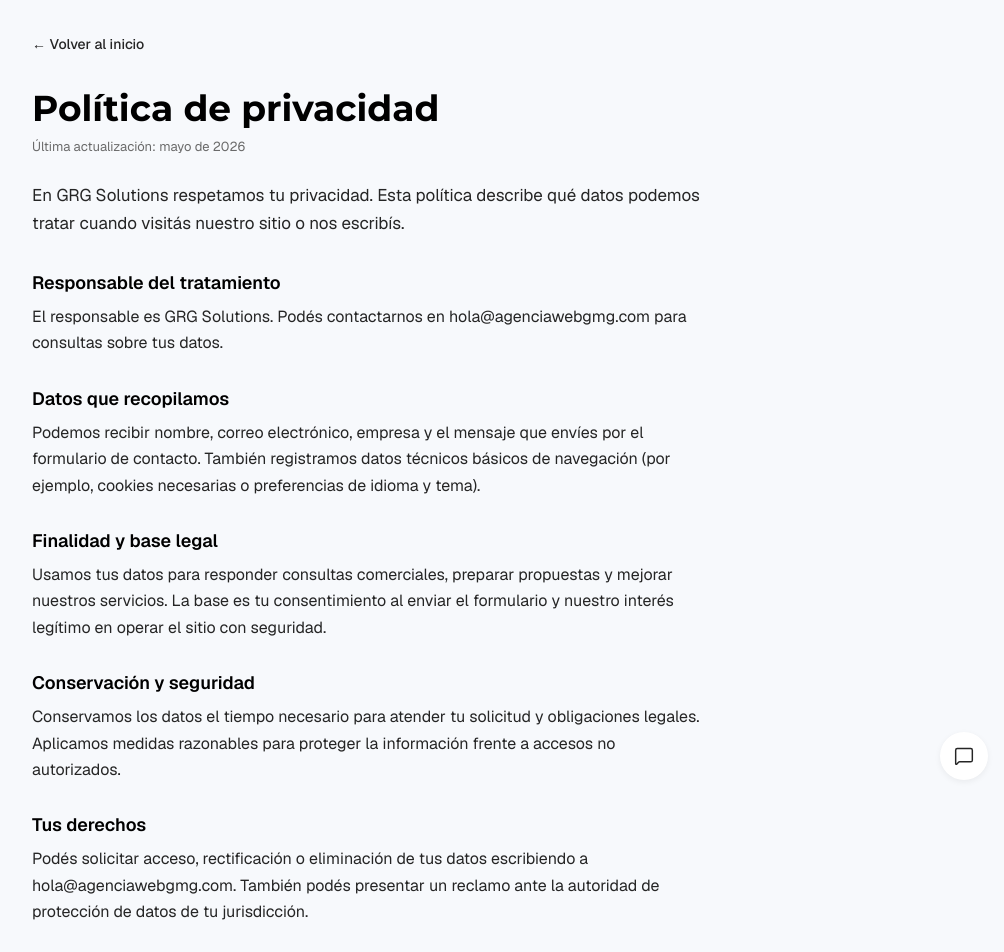
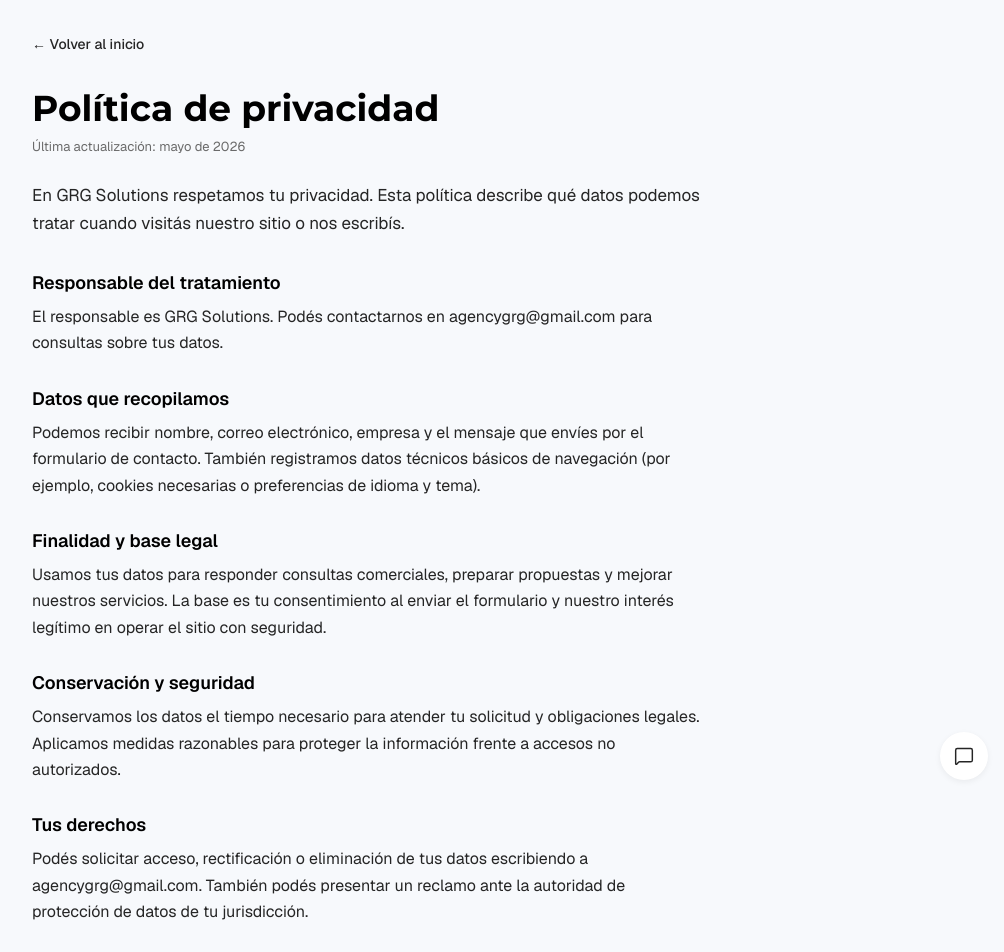
Before and after one commit to Galleee2002/Agencia-Web-GRG, a Next.js app: page /privacidad in a window 1280 px wide. Shown: the top 952 px of the page, without its empty margins (272-1276 px from the left). Built offline with nearby package versions, Linux system fonts and the light colour scheme; no server answers.

Commit message:
Update contact information and email addresses in configuration files and translations

```diff
--- a/src/config/site.ts
+++ b/src/config/site.ts
@@ -12,9 +12,9 @@ export const SITE_DEFAULT_DESCRIPTION =
 export const SITE_OG_IMAGE_PATH = "/GRG-banner.webp";
 
 export const SITE_CONTACT = {
-  email: "hola@agenciawebgmg.com",
-  phone: "+54 11 5555-0100",
-  streetAddress: "Av. Corrientes 1234",
+  email: "agencygrg@gmail.com",
+  phone: "+54 115989 7869",
+  streetAddress: "Ciudad Autónoma de Buenos Aires",
   addressLocality: "Ciudad Autónoma de Buenos Aires",
   addressRegion: "Buenos Aires",
   addressCountry: "AR",
--- a/src/i18n/translations/en.ts
+++ b/src/i18n/translations/en.ts
@@ -187,9 +187,9 @@ export const en = {
     description:
       "We are a web design and development agency: we turn ideas into fast, clear sites built to help your brand turn visits into customers.",
     contact: "Contact",
-    email: "hello@agenciawebgmg.com",
-    phone: "+54 11 5555-0100",
-    address: "1234 Corrientes Ave, CABA, Buenos Aires, Argentina",
+    email: "agencygrg@gmail.com",
+    phone: "+54 115989 7869",
+    address: "Autonomous City of Buenos Aires, Argentina",
     quickLinks: "Quick links",
     copyrightBefore: "Copyright © {{year}} ",
     copyrightAfter: ". All rights reserved.",
@@ -211,7 +211,7 @@ export const en = {
         "At GRG Solutions we respect your privacy. This policy describes what data we may process when you visit our site or contact us.",
       s1Title: "Data controller",
       s1Body:
-        "The controller is GRG Solutions. You can reach us at hello@agenciawebgmg.com for data-related requests.",
+        "The controller is GRG Solutions. You can reach us at agencygrg@gmail.com for data-related requests.",
       s2Title: "Data we collect",
       s2Body:
         "We may receive your name, email, company, and message submitted through the contact form. We also store basic technical data (for example, cookies required for language and theme preferences).",
@@ -223,7 +223,7 @@ export const en = {
         "We keep data as long as needed to handle your request and meet legal obligations. We apply reasonable measures to protect information from unauthorized access.",
       s5Title: "Your rights",
       s5Body:
-        "You may request access, correction, or deletion by writing to hello@agenciawebgmg.com. You may also file a complaint with your local data protection authority.",
+        "You may request access, correction, or deletion by writing to agencygrg@gmail.com. You may also file a complaint with your local data protection authority.",
     },
     terms: {
       metaTitle: "Terms and conditions",
@@ -271,7 +271,7 @@ export const en = {
         "We may update this policy to reflect technical or legal changes. We will publish the revision date on this page.",
       s5Title: "Contact",
       s5Body:
-        "For cookie-related questions, email hello@agenciawebgmg.com.",
+        "For cookie-related questions, email agencygrg@gmail.com.",
     },
   },
   projectPage: {
--- a/src/i18n/translations/es.ts
+++ b/src/i18n/translations/es.ts
@@ -185,9 +185,9 @@ export const es = {
     description:
       "Somos una agencia de diseño y desarrollo web: convertimos ideas en sitios rápidos, claros y pensados para que tu marca convierta visitas en clientes.",
     contact: "Contacto",
-    email: "hola@agenciawebgmg.com",
-    phone: "+54 11 5555-0100",
-    address: "Av. Corrientes 1234, CABA, Buenos Aires, Argentina",
+    email: "agencygrg@gmail.com",
+    phone: "+54 115989 7869",
+    address: "Ciudad Autónoma de Buenos Aires, Argentina",
     quickLinks: "Enlaces rápidos",
     copyrightBefore: "Copyright © {{year}} ",
     copyrightAfter: ". Todos los derechos reservados.",
@@ -209,7 +209,7 @@ export const es = {
         "En GRG Solutions respetamos tu privacidad. Esta política describe qué datos podemos tratar cuando visitás nuestro sitio o nos escribís.",
       s1Title: "Responsable del tratamiento",
       s1Body:
-        "El responsable es GRG Solutions. Podés contactarnos en hola@agenciawebgmg.com para consultas sobre tus datos.",
+        "El responsable es GRG Solutions. Podés contactarnos en agencygrg@gmail.com para consultas sobre tus datos.",
       s2Title: "Datos que recopilamos",
       s2Body:
         "Podemos recibir nombre, correo electrónico, empresa y el mensaje que envíes por el formulario de contacto. También registramos datos técnicos básicos de navegación (por ejemplo, cookies necesarias o preferencias de idioma y tema).",
@@ -221,7 +221,7 @@ export const es = {
         "Conservamos los datos el tiempo necesario para atender tu solicitud y obligaciones legales. Aplicamos medidas razonables para proteger la información frente a accesos no autorizados.",
       s5Title: "Tus derechos",
       s5Body:
-        "Podés solicitar acceso, rectificación o eliminación de tus datos escribiendo a hola@agenciawebgmg.com. También podés presentar un reclamo ante la autoridad de protección de datos de tu jurisdicción.",
+        "Podés solicitar acceso, rectificación o eliminación de tus datos escribiendo a agencygrg@gmail.com. También podés presentar un reclamo ante la autoridad de protección de datos de tu jurisdicción.",
     },
     terms: {
       metaTitle: "Términos y condiciones",
@@ -269,7 +269,7 @@ export const es = {
         "Podemos actualizar esta política para reflejar cambios técnicos o legales. Publicaremos la fecha de revisión en esta página.",
       s5Title: "Contacto",
       s5Body:
-        "Para consultas sobre cookies escribinos a hola@agenciawebgmg.com.",
+        "Para consultas sobre cookies escribinos a agencygrg@gmail.com.",
     },
   },
   projectPage: {
```
Also changed, not shown: 2 other files (tests, documents, lock files or other folders).
